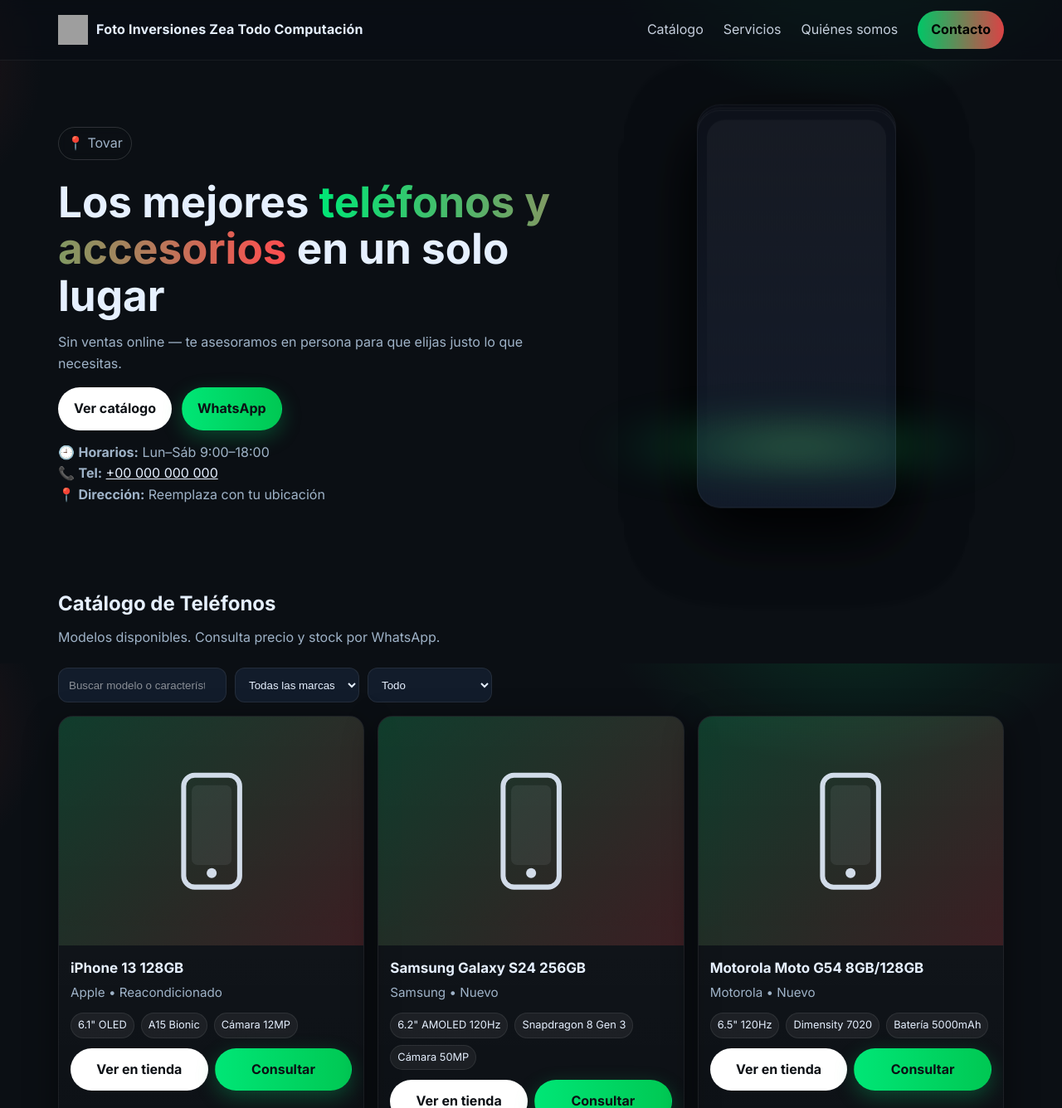
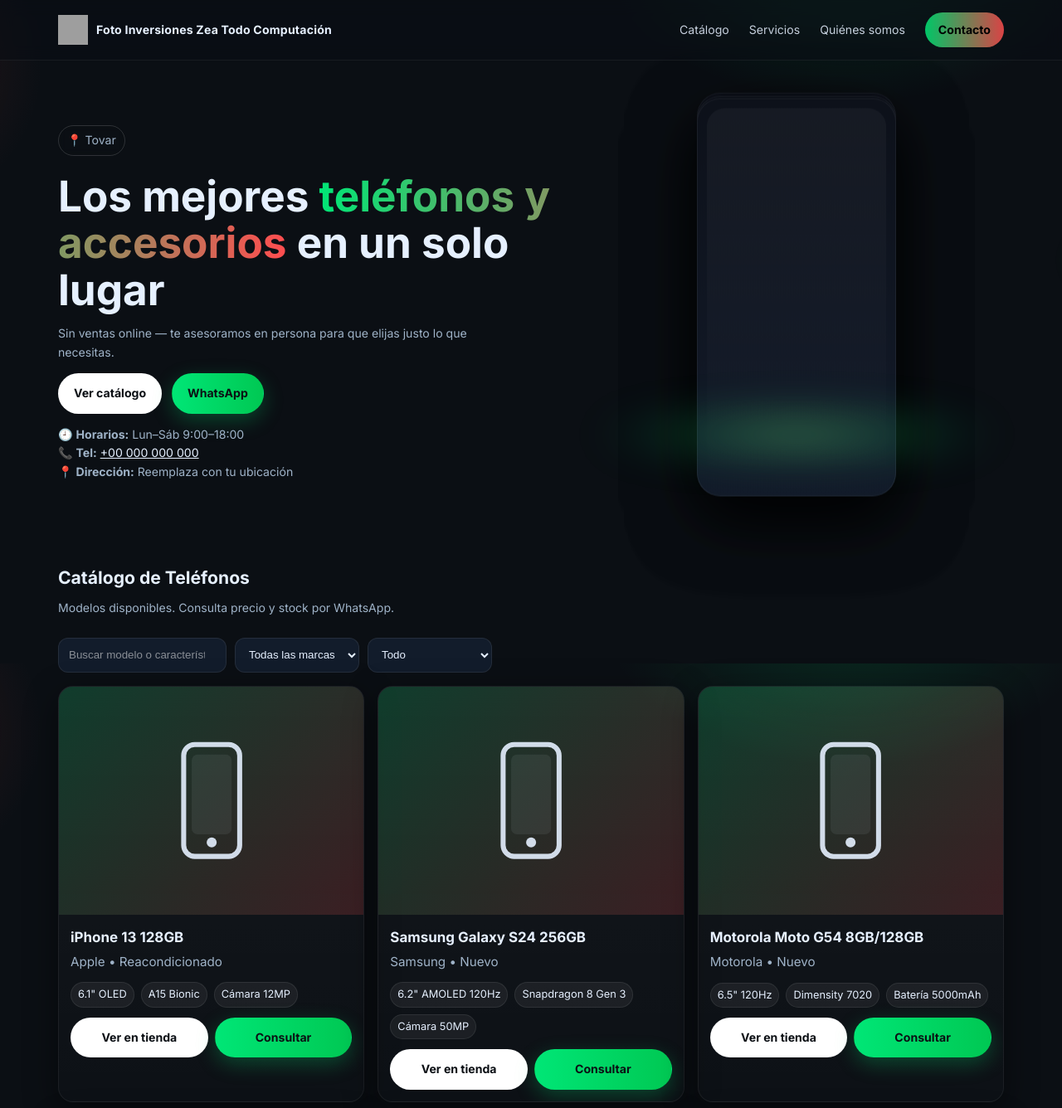
Before and after one commit to SKStudiosOfficial/FotoInversionesZea, a PHP site: page / in a window 1280 px wide; the page is wider, and only the part inside the window is pictured. Shown: the top 1336 px of that part at 83% size. Run offline with PHP 8.4, Linux system fonts and the light colour scheme; grey boxes are pictures that could not be loaded.

Commit message:
Update styles.css

```diff
--- a/styles.css
+++ b/styles.css
@@ -16,7 +16,10 @@
 }
 
 *{box-sizing:border-box}
-html,body{height:100%}
+html,body{
+  height:100%;
+  min-width:320px; /* ★ Evita que se encoja demasiado */
+}
 body{
   margin:0;
   font-family:Inter,system-ui,Segoe UI,Roboto,Helvetica,Arial,sans-serif;
@@ -26,6 +29,8 @@ body{
     radial-gradient(40vw 40vw at -10% 10%, rgba(255,77,79,.12), transparent 35%),
     var(--bg);
   line-height:1.6;
+  overflow-x: hidden; /* ★ Evita scroll horizontal */
+  font-size: clamp(14px, 1.1vw, 18px); /* ★ Mantiene legible el texto */
 }
 
 /* Containers */
```
